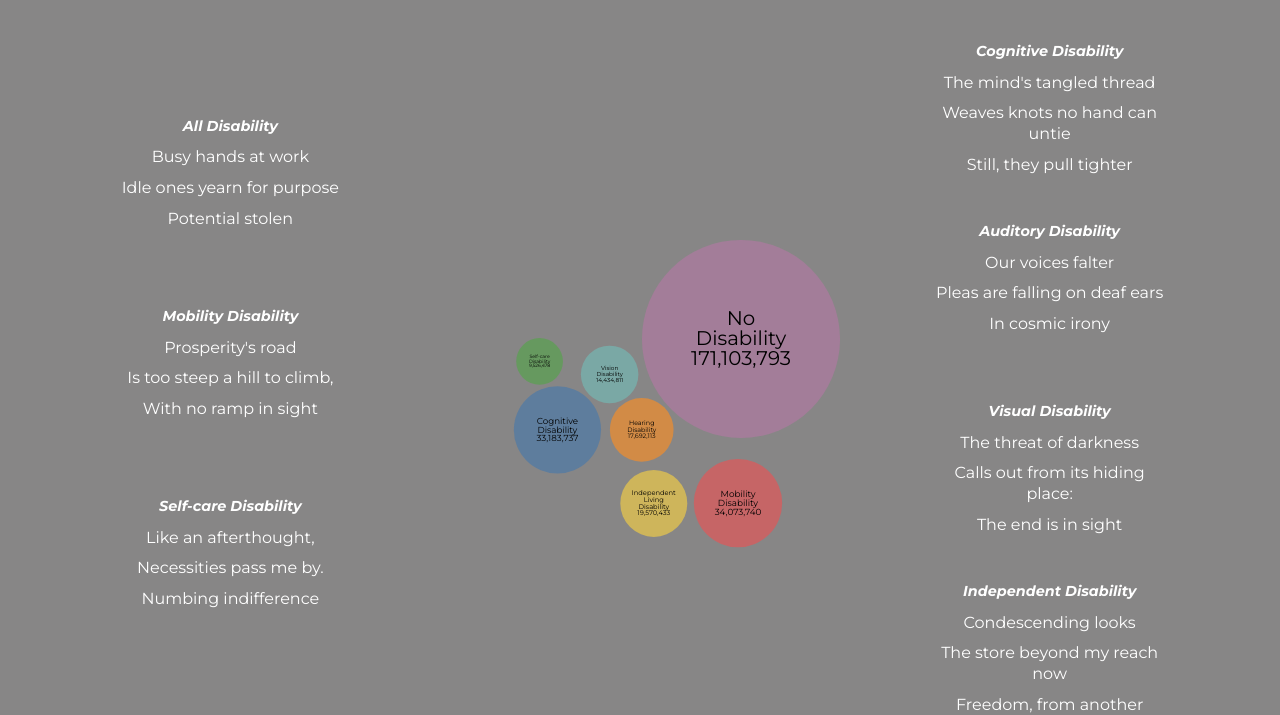
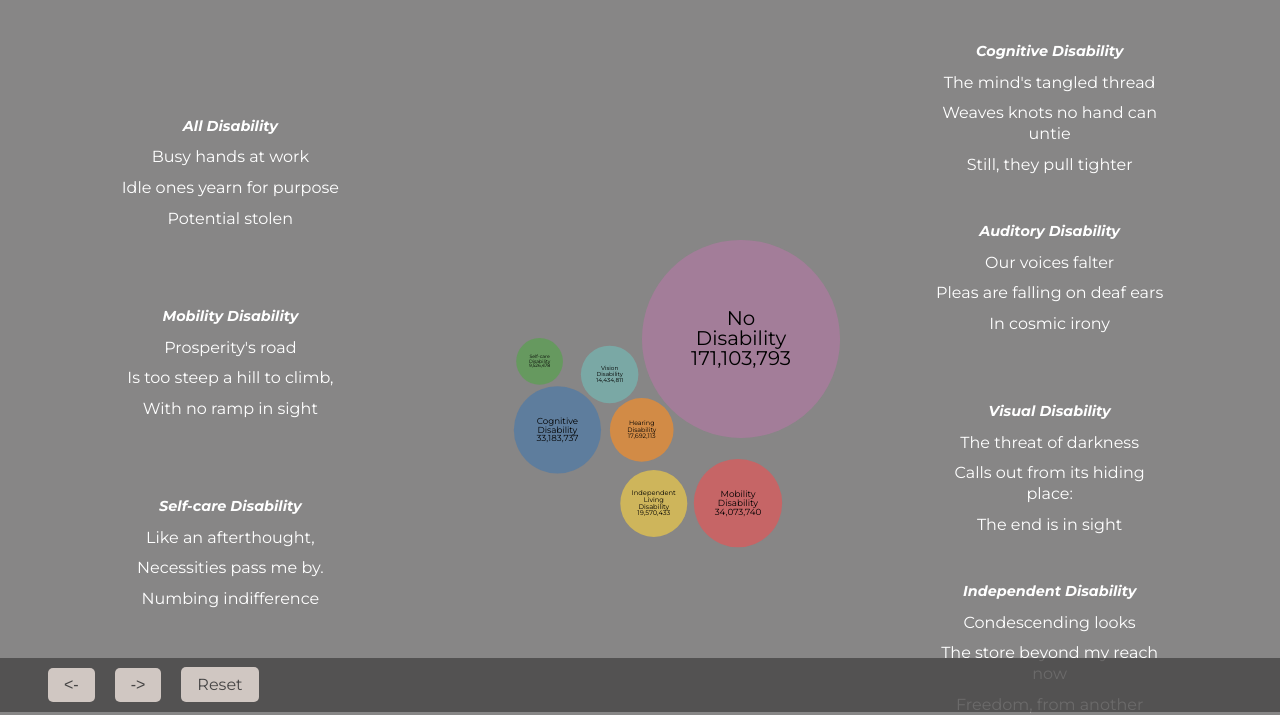
Before and after one commit to alexbryantt/infovis25, a website: page index.html in a window 1280 px wide. Shown: the part 88-803 px from the top of the page. Drawn offline with nearby package versions, Linux system fonts and the light colour scheme.

Commit message:
made the footer sticky + made whole site scrollable

```diff
--- a/index.html
+++ b/index.html
@@ -58,11 +58,11 @@
                 </div>
             </div>
         </main>
-        <footer>
+        <div class="footer-class">
             <button class="arrow-button" id="backward-button"><-</button>
             <button class="arrow-button" id="forward-button">-></button>
-            <button class="button" style="float: right; margin-right: 0;" id="reset-button">Reset</button>
-        </footer>
+            <button class="button" id="reset-button">Reset</button>
+        </div>
         <script src="main.js"></script>
     </body>
 </html>
--- a/styles.css
+++ b/styles.css
@@ -2,7 +2,7 @@
 
 body {
     background-color: rgb(135, 134, 134);
-    overflow: hidden; /* Disable overall scrolling */
+    overflow-y:scroll; /* Disable overall scrolling */
     margin: 0;
     height: 100vh;
     display: flex;
@@ -60,7 +60,7 @@ header {
     align-items: center;
     justify-content: center;
     padding: 20px;
-    overflow-y: auto; /* Enable scrolling within the poetry columns */
+
     scrollbar-width: thin;
     -webkit-overflow-scrolling: touch;
 }
@@ -167,7 +167,7 @@ footer {
 
 .arrow-button {
     padding: 8px 16px;
-    margin: 0 8px;
+    margin: 10px 8px;
     font-size: 1em;
     cursor: pointer;
     background-color: rgb(208, 199, 194);
@@ -182,7 +182,7 @@ footer {
 
 .button {
     padding: 8px 16px;
-    margin: 0 40px;
+    margin: 0 8px;
     font-size: 1em;
     font-family: "Montserrat";
     background-color: rgb(208, 199, 194);
@@ -202,3 +202,11 @@ footer {
     padding-left: 20px;
     width: 395px;
 }
+
+.footer-class {
+    position: fixed;
+    width: 100%;
+    bottom: 0;
+    background-color: rgba(70, 69, 69, 0.8);
+    padding-left: 40px;
+}
```
